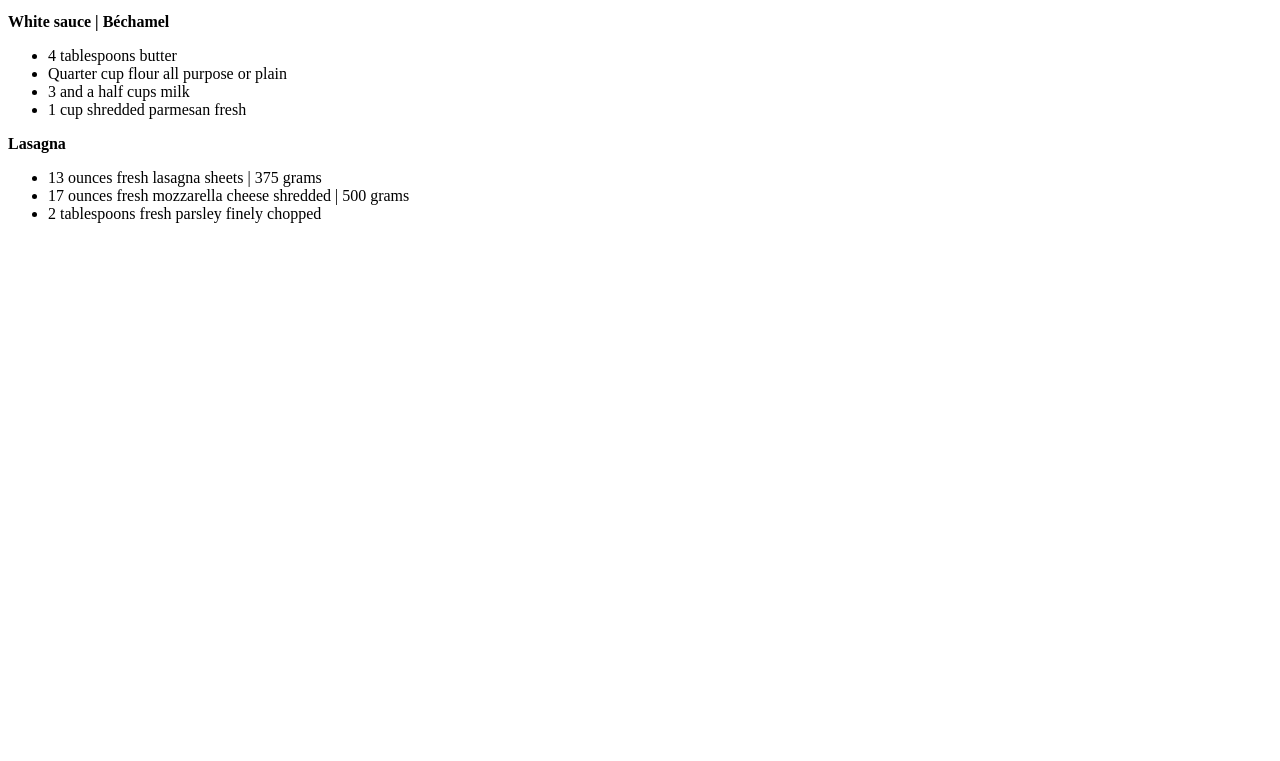
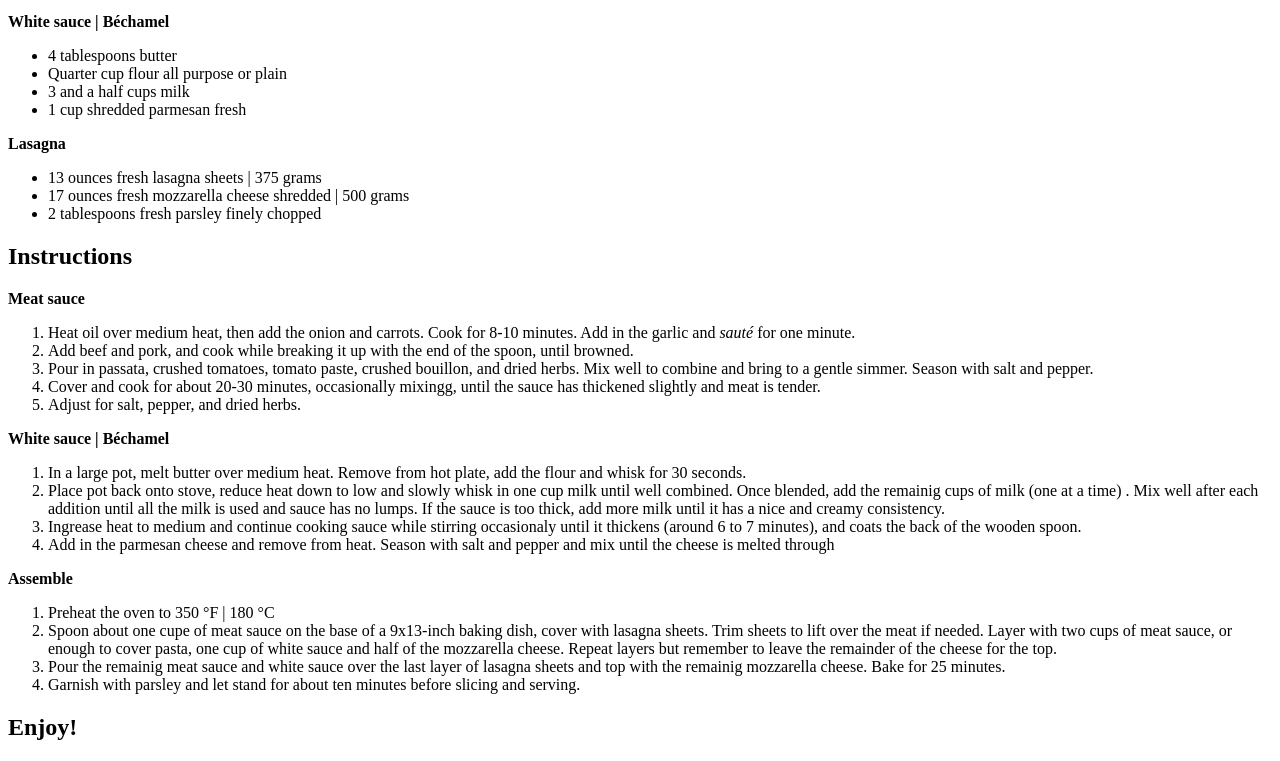
Before and after one commit to maozsi/odin-recipes, a plain HTML site: page recipes/lasagna.html in a window 1280 px wide. Shown: the part 549-1310 px from the top of the page. Before the commit the page ends 800 px from the top, so only its background shows below. Drawn offline with Linux system fonts and the light colour scheme.

Commit message:
TOP | Recipes | Pre-more recipes

```diff
--- a/recipes/lasagna.html
+++ b/recipes/lasagna.html
@@ -1,10 +1,12 @@
 <!DOCTYPE html>
 <html lang="en">
+
 <head>
     <meta charset="UTF-8">
     <meta name="viewport" content="width=device-width, initial-scale=1.0">
     <title>Lasagna recipe.</title>
 </head>
+
 <body>
     <h1>Lasagna</h1>
     <img src="../images/Lasagnajpg" alt="A delicious lasagna" width="400" height="600">
@@ -44,9 +46,52 @@
         <li>17 ounces fresh mozzarella cheese shredded | 500 grams</li>
         <li>2 tablespoons fresh parsley finely chopped</li>
     </ul>
+    <h2>Instructions</h2>
+    <p><strong>Meat sauce</strong></p>
+    <ol>
+        <li>Heat oil over medium heat, then add the onion and carrots. Cook for 8-10 minutes.
+            Add in the garlic and <em>sauté</em> for one minute.</li>
+        <li>Add beef and pork, and cook while breaking it up with the end of the spoon, until
+            browned.</li>
+        <li>Pour in passata, crushed tomatoes, tomato paste, crushed bouillon, and dried herbs.
+            Mix well to combine and bring to a gentle simmer. Season with salt and pepper.
+        </li>
+        <li>Cover and cook for about 20-30 minutes, occasionally mixingg, until the sauce has
+            thickened slightly and meat is tender. </li>
+        <li>Adjust for salt, pepper, and dried herbs.</li>
+    </ol>
+    <p><strong>White sauce | Béchamel</strong></p>
+    <ol>
+        <li>In a large pot, melt butter over medium heat. Remove from hot plate, add the flour
+            and whisk for 30 seconds.</li>
+        <li>Place pot back onto stove, reduce heat down to low and slowly whisk in one cup
+            milk until well combined. Once blended, add the remainig cups of milk (one at a time)
+            . Mix well after each addition until all the milk is used and sauce has no lumps.
+            If the sauce is too thick, add more milk until it has a nice and creamy
+            consistency.</li>
+        <li>Ingrease heat to medium and continue cooking sauce while stirring occasionaly until
+             it thickens (around 6 to 7 minutes), and coats the back of the wooden spoon.</li>
+        <li>Add in the parmesan cheese and remove from heat. Season with salt and pepper and mix
+            until the cheese is melted through</li>
+    </ol>
+    <p><strong>Assemble</strong></p>
+    <ol>
+        <li>Preheat the oven to 350 °F | 180 °C</li>
+        <li>Spoon about one cupe of meat sauce on the base of a 9x13-inch baking dish, cover
+            with lasagna sheets. Trim sheets to lift over the meat if needed. Layer with two
+            cups of meat sauce, or enough to cover pasta, one cup of white sauce and half of
+            the mozzarella cheese. Repeat layers but remember to leave the remainder of the
+            cheese for the top.</li>
+        <li>Pour the remainig meat sauce and white sauce over the last layer of lasagna sheets
+            and top with the remainig mozzarella cheese. Bake for 25 minutes. </li>
+        <li>Garnish with parsley and let stand for about ten minutes before slicing and serving.</li>
+    </ol>
+    <h2>Enjoy!</h2>
 </body>
+
 </html>
 
 
 <head></head>
+
 <body></body>
```
